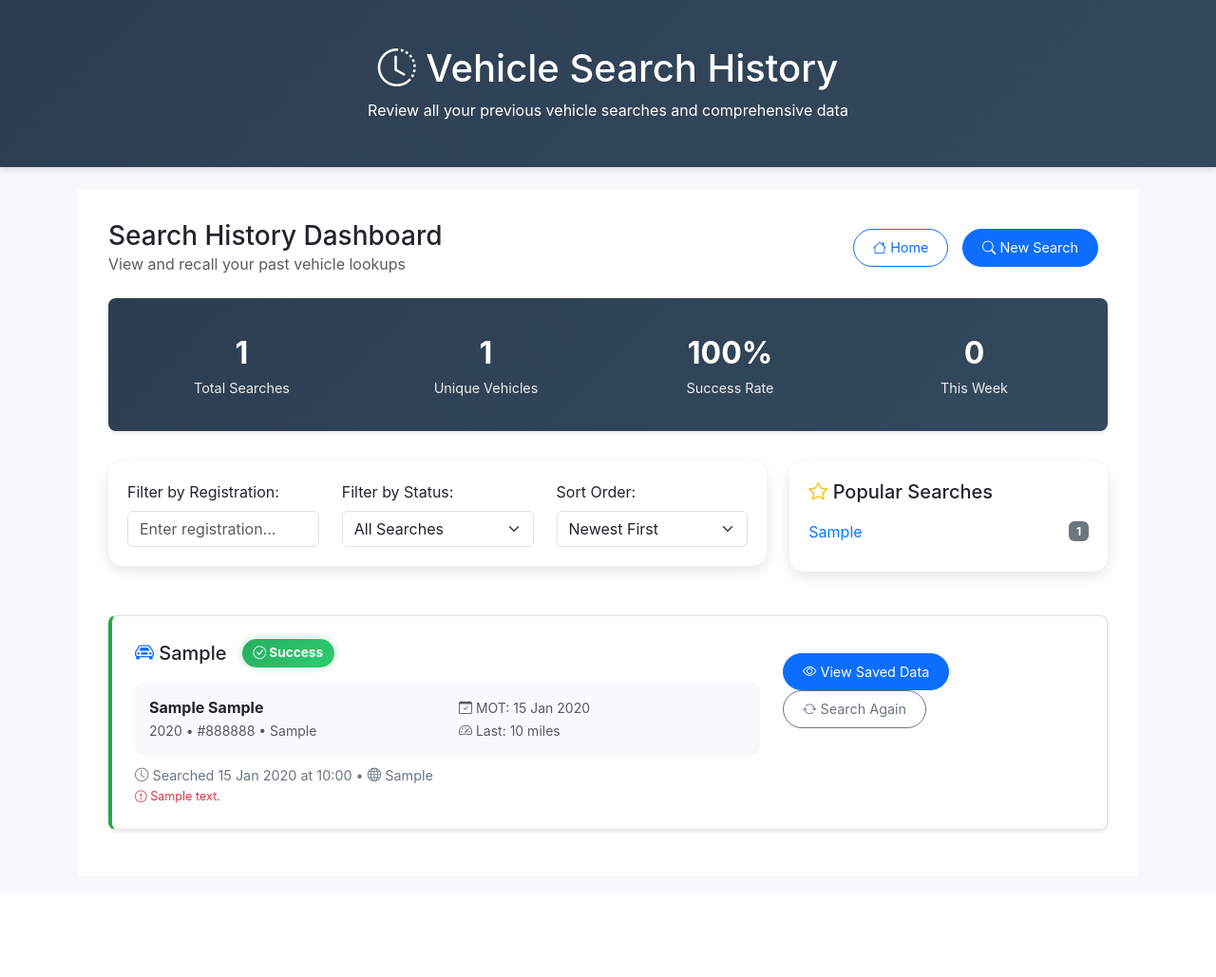
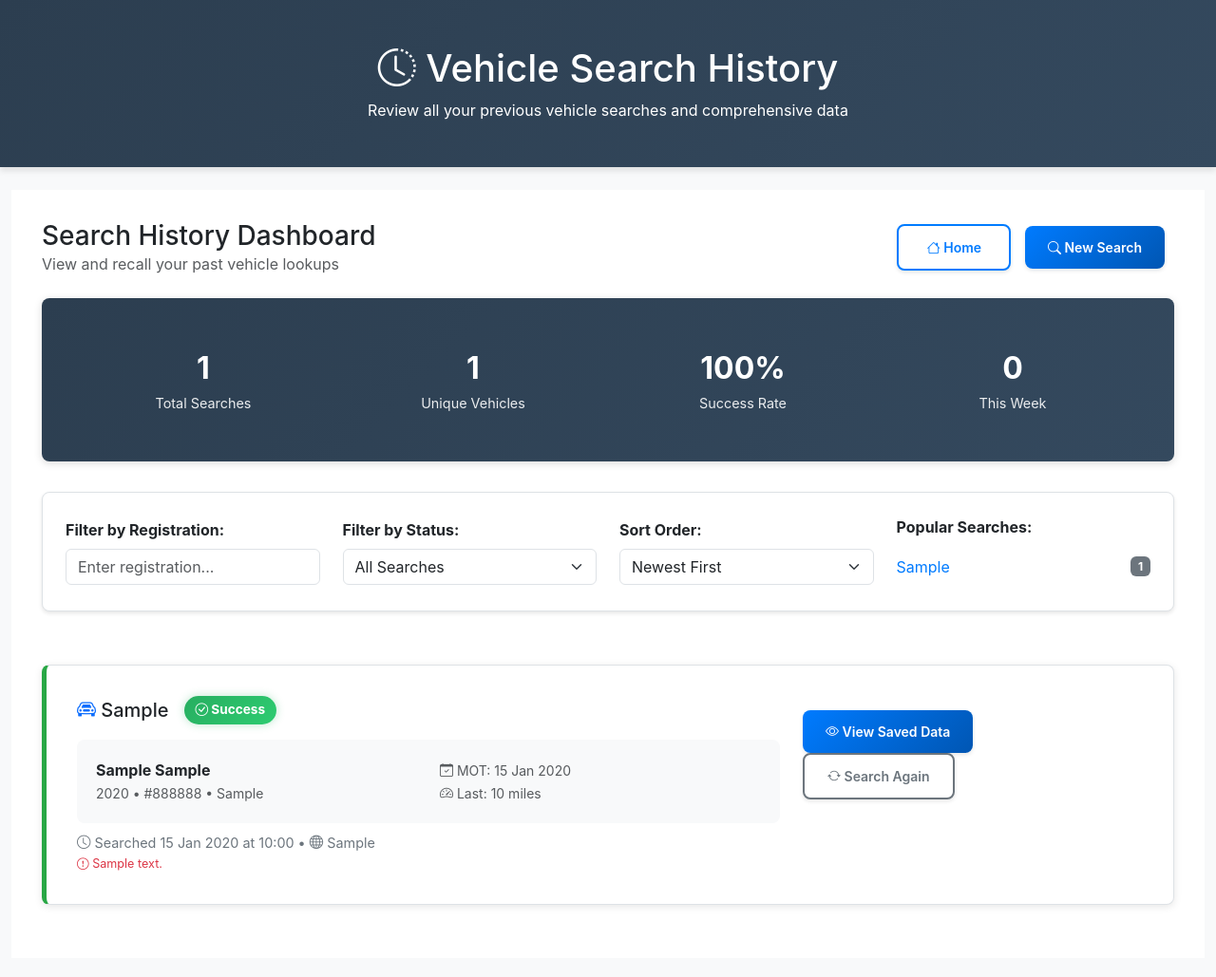
Before and after one commit to Bluetickme-App/VRM-API-lookup, a Flask app: page /history in a window 1280 px wide. Shown: the whole page at 95% size. Before the commit the page ends 876 px from the top, so only its background shows below. Run offline with Flask 3, Linux system fonts and the light colour scheme; tables that the repository leaves empty hold one stand-in row (values such as "Sample post").

Commit message:
Revamp history page with modern design elements and wider content display
Enhance history.html template, update button styles, adjust container width to 1400px.

Replit-Commit-Author: Agent
Replit-Commit-Session-Id: 0323a8ff-6a61-491e-8b39-5508ba06a0a4
Replit-Commit-Screenshot-Url: https://storage.googleapis.com/screenshot-production-us-central1/ec0e9895-6168-423d-9b52-c411fde2fb5a/0323a8ff-6a61-491e-8b39-5508ba06a0a4/Wl3LF8v

```diff
--- a/templates/history.html
+++ b/templates/history.html
@@ -26,7 +26,7 @@
         .main-container {
             background: white;
             margin: 20px auto;
-            max-width: 1200px;
+            max-width: 1400px;
             padding: 2rem;
         }
 
@@ -34,10 +34,10 @@
             background: white;
             border: 1px solid #dee2e6;
             border-radius: 8px;
-            padding: 1.5rem;
-            margin: 1rem 0;
-            box-shadow: 0 2px 4px rgba(0, 0, 0, 0.1);
-            border-left: 4px solid;
+            padding: 2rem;
+            margin: 1.5rem 0;
+            box-shadow: 0 2px 8px rgba(0, 0, 0, 0.1);
+            border-left: 5px solid;
         }
 
         .history-card:hover {
@@ -60,10 +60,10 @@
             background: linear-gradient(135deg, #2c3e50 0%, #34495e 100%);
             color: white;
             border-radius: 8px;
-            padding: 1.5rem;
+            padding: 2.5rem;
             margin-bottom: 2rem;
             text-align: center;
-            box-shadow: 0 2px 4px rgba(0, 0, 0, 0.1);
+            box-shadow: 0 2px 8px rgba(0, 0, 0, 0.15);
         }
 
         .stat-item {
@@ -84,9 +84,9 @@
 
         .vehicle-info {
             background: #f8f9fa;
-            border-radius: 10px;
-            padding: 15px;
-            margin-top: 15px;
+            border-radius: 8px;
+            padding: 1.25rem;
+            margin-top: 1rem;
         }
 
         .badge-custom {
@@ -100,10 +100,42 @@
         }
 
         .btn-custom {
-            border-radius: 25px;
-            padding: 8px 20px;
+            border-radius: 8px;
+            padding: 12px 24px;
             margin-right: 10px;
-            font-size: 0.9rem;
+            font-size: 14px;
+            font-weight: 600;
+            border: none;
+            transition: all 0.2s ease;
+            box-shadow: 0 2px 4px rgba(0, 0, 0, 0.1);
+            min-width: 120px;
+        }
+
+        .btn-primary.btn-custom {
+            background: linear-gradient(135deg, #007bff 0%, #0056b3 100%);
+            color: white;
+        }
+
+        .btn-outline-primary.btn-custom {
+            background: white;
+            border: 2px solid #007bff !important;
+            color: #007bff;
+        }
+
+        .btn-outline-secondary.btn-custom {
+            background: white;
+            border: 2px solid #6c757d !important;
+            color: #6c757d;
+        }
+
+        .btn-custom:hover {
+            transform: translateY(-1px);
+            box-shadow: 0 4px 12px rgba(0, 0, 0, 0.15);
+        }
+
+        .btn-primary.btn-custom:hover {
+            background: linear-gradient(135deg, #0056b3 0%, #004085 100%);
+            color: white;
         }
 
         .search-meta {
@@ -126,18 +158,20 @@
 
         .filter-controls {
             background: white;
-            border-radius: 15px;
-            padding: 20px;
-            margin-bottom: 30px;
-            box-shadow: 0 5px 15px rgba(0, 0, 0, 0.1);
+            border-radius: 8px;
+            padding: 1.5rem;
+            margin-bottom: 2rem;
+            box-shadow: 0 2px 4px rgba(0, 0, 0, 0.1);
+            border: 1px solid #dee2e6;
         }
 
         .popular-searches {
             background: white;
-            border-radius: 15px;
-            padding: 20px;
-            margin-bottom: 30px;
-            box-shadow: 0 5px 15px rgba(0, 0, 0, 0.1);
+            border-radius: 8px;
+            padding: 1.5rem;
+            margin-bottom: 2rem;
+            box-shadow: 0 2px 4px rgba(0, 0, 0, 0.1);
+            border: 1px solid #dee2e6;
         }
 
         .popular-item {
@@ -162,7 +196,7 @@
         </div>
     </div>
 
-    <div class="container mt-4">
+    <div class="container-fluid mt-4">
         <div class="main-container">
             <!-- Header -->
             <div class="row">
@@ -221,15 +255,15 @@
             {% if searches %}
             <!-- Filter Controls -->
             <div class="row">
-                <div class="col-md-8">
+                <div class="col-md-12">
                     <div class="filter-controls">
                         <div class="row align-items-center">
-                            <div class="col-md-4">
-                                <label for="searchFilter" class="form-label">Filter by Registration:</label>
+                            <div class="col-md-3">
+                                <label for="searchFilter" class="form-label fw-bold">Filter by Registration:</label>
                                 <input type="text" class="form-control" id="searchFilter" placeholder="Enter registration...">
                             </div>
-                            <div class="col-md-4">
-                                <label for="statusFilter" class="form-label">Filter by Status:</label>
+                            <div class="col-md-3">
+                                <label for="statusFilter" class="form-label fw-bold">Filter by Status:</label>
                                 <select class="form-select" id="statusFilter">
                                     <option value="">All Searches</option>
                                     <option value="success">Successful Only</option>
@@ -237,22 +271,20 @@
                                     <option value="cache">From Cache</option>
                                 </select>
                             </div>
-                            <div class="col-md-4">
-                                <label for="sortOrder" class="form-label">Sort Order:</label>
+                            <div class="col-md-3">
+                                <label for="sortOrder" class="form-label fw-bold">Sort Order:</label>
                                 <select class="form-select" id="sortOrder">
                                     <option value="newest">Newest First</option>
                                     <option value="oldest">Oldest First</option>
                                     <option value="alphabetical">Alphabetical</option>
                                 </select>
                             </div>
-                        </div>
-                    </div>
-                </div>
-                <div class="col-md-4">
-                    <div class="popular-searches">
-                        <h5><i class="bi bi-star text-warning"></i> Popular Searches</h5>
-                        <div id="popularSearches">
-                            <div class="text-muted">Loading...</div>
+                            <div class="col-md-3">
+                                <label class="form-label fw-bold">Popular Searches:</label>
+                                <div id="popularSearches" style="max-height: 100px; overflow-y: auto;">
+                                    <div class="text-muted">Loading...</div>
+                                </div>
+                            </div>
                         </div>
                     </div>
                 </div>
```
Also changed, not shown: replit.md (+10 -0 lines), attached_assets/image_1753550698684.png (added).
